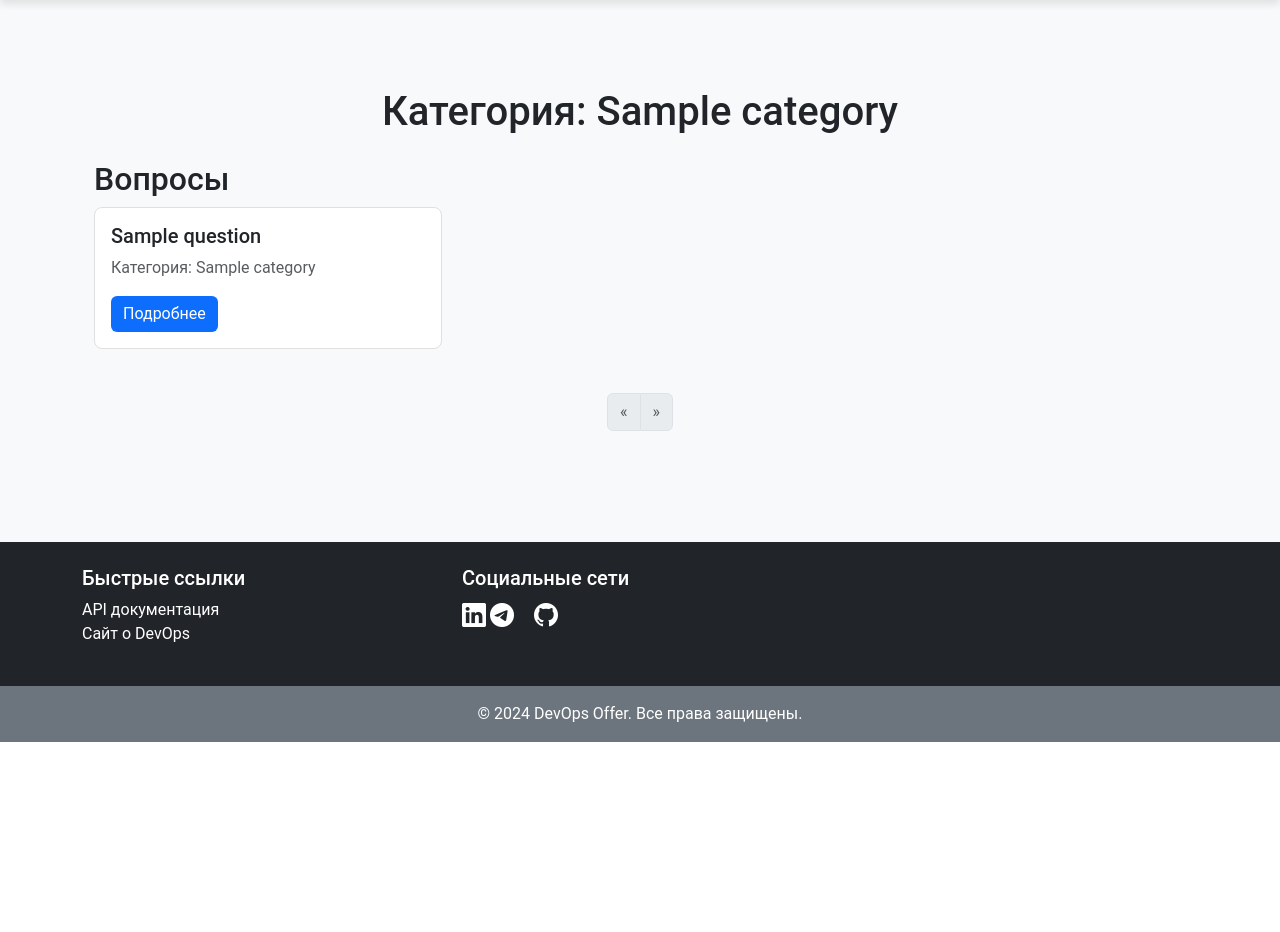
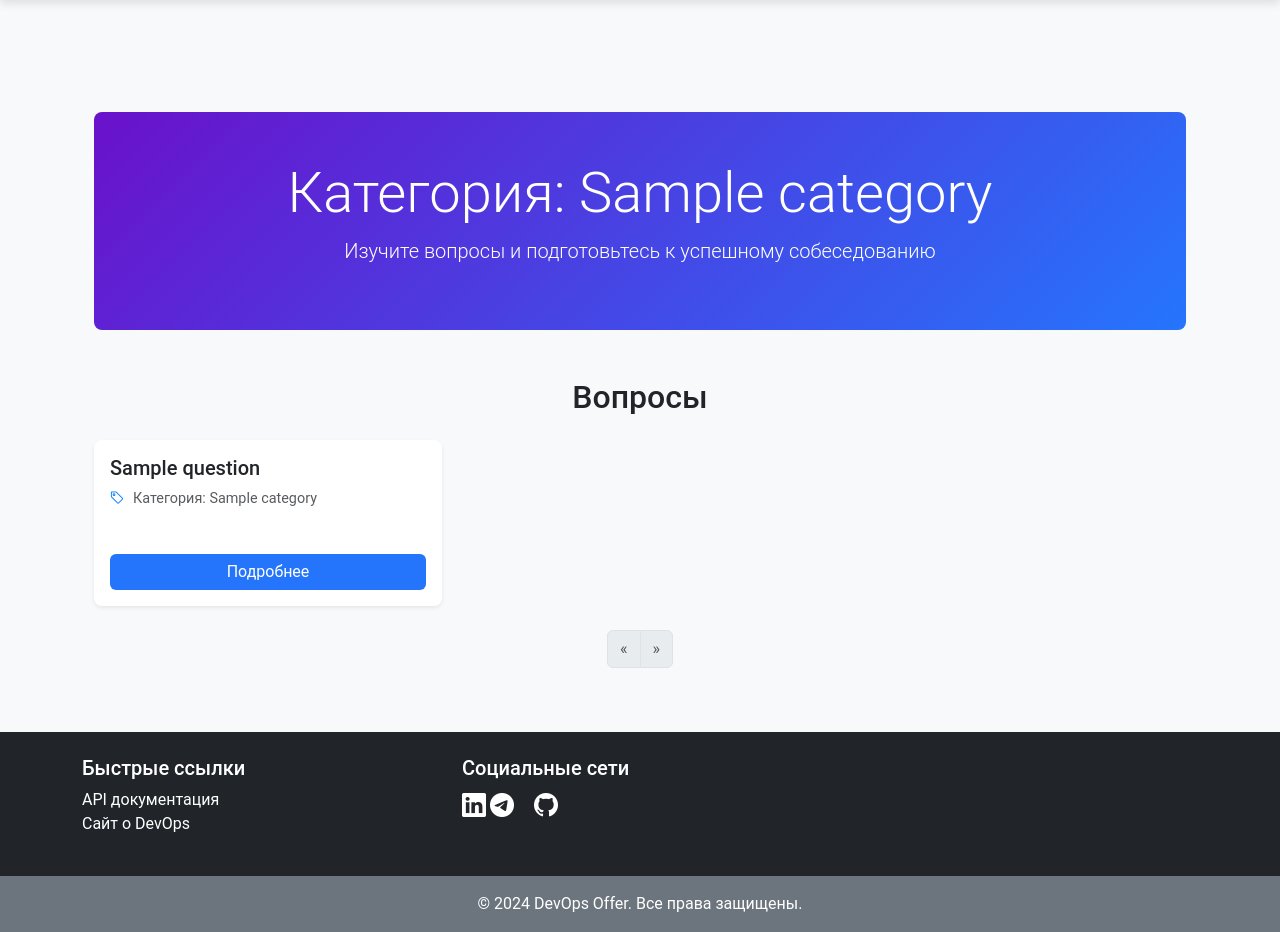
Before and after one commit to Onder7994/devops_offer, a Python web app: template templates/category_detail.html in a window 1280 px wide. Shown: the part 58-990 px from the top of the page. Before the commit the page ends 800 px from the top, so only its background shows below. Run offline with Jinja, Linux system fonts and the light colour scheme; the template is opened without the code that fills it: most values are stand-ins (such as "Sample title", 1, 10 or a date in 2020).

Commit message:
Some front fix

```diff
--- a/static/css/styles.css
+++ b/static/css/styles.css
@@ -1,6 +1,7 @@
 html, body {
     height: 100%;
 }
+
 body {
     font-family: 'Roboto', sans-serif;
     background-color: #f8f9fa;
@@ -27,7 +28,7 @@ body {
 
 .container {
     padding-top: 20px;
-    flex: 1
+    flex: 1;
 }
 
 footer {
@@ -37,14 +38,25 @@ footer {
 footer a {
    text-decoration: none; /* Убирает подчеркивание для ссылок */
 }
+
 footer a:hover {
    text-decoration: underline; /* Опционально: добавляет подчеркивание при наведении */
 }
+
 .card {
     border-radius: 8px;
     margin-bottom: 20px;
     border: 1px solid #e0e0e0;
     transition: transform 0.2s ease, box-shadow 0.2s ease;
+}
+
+.card:hover {
+    transform: scale(1.02);
+    box-shadow: 0 4px 8px rgba(0, 0, 0, 0.1);
+}
+
+.card-title {
+    font-size: 1.25rem;
 }
 
 .card h2 {
@@ -60,15 +72,6 @@ footer a:hover {
 .form-control:focus {
     box-shadow: none;
     border-color: #80bdff;
-}
-
-.card:hover {
-    transform: scale(1.02);
-    box-shadow: 0 4px 8px rgba(0, 0, 0, 0.1);
-}
-
-.card-title {
-    font-size: 1.25rem;
 }
 
 .btn-primary {
@@ -109,7 +112,6 @@ footer a:hover {
     margin-right: auto;
 }
 
-
 .list-group-item.active,
 .list-group-item.active:focus,
 .list-group-item.active:hover {
@@ -117,3 +119,51 @@ footer a:hover {
     color: white !important;
     border-color: #007bff !important;
 }
+
+/* Новый стиль для баннера категории */
+.category-banner {
+    border-radius: 8px;
+    background-size: cover;
+    background-position: center;
+    text-align: center;
+    color: white;
+}
+
+/* Дополнительные стили для карточек */
+.card {
+    transition: transform 0.3s, box-shadow 0.3s;
+}
+
+.card:hover {
+    transform: translateY(-10px);
+    box-shadow: 0 10px 20px rgba(0, 0, 0, 0.1);
+}
+
+/* Стили для кнопок */
+.btn-primary {
+    background-color: #2575fc;
+    border-color: #2575fc;
+    transition: background-color 0.3s, transform 0.3s;
+}
+
+.btn-primary:hover {
+    background-color: #6a11cb;
+    border-color: #6a11cb;
+    transform: translateY(-3px);
+}
+
+/* Стили для иконок и текста в карточках */
+.card-text {
+    font-size: 0.9rem;
+    color: #6c757d;
+}
+
+.bi-tag {
+    margin-right: 5px;
+    color: #007bff;
+}
+
+/* Плавное увеличение карточек при наведении */
+.card:hover {
+    transform: scale(1.02);
+}
--- a/templates/category_detail.html
+++ b/templates/category_detail.html
@@ -1,23 +1,37 @@
 {% extends "layouts/base.html" %}
 
 {% block content %}
-<div class="container">
-    <h1 class="text-center my-4">Категория: {{ category.name }}</h1>
+<div class="container mt-5">
+    <!-- Баннер категории -->
+    <div class="category-banner text-center mb-5 py-5" style="background: linear-gradient(135deg, #6a11cb 0%, #2575fc 100%); color: white;">
+        <h1 class="display-4">Категория: {{ category.name }}</h1>
+        <p class="lead">Изучите вопросы и подготовьтесь к успешному собеседованию</p>
+    </div>
 
-    <h2>Вопросы</h2>
+    <h2 class="text-center mb-4">Вопросы</h2>
+
     <div class="row">
         {% for question in questions %}
         <div class="col-md-6 col-lg-4 mb-4">
-            <div class="card">
-                <div class="card-body">
+            <div class="card h-100 shadow-sm border-0">
+                <div class="card-body d-flex flex-column">
+                    <!-- Название вопроса -->
                     <h5 class="card-title">{{ question.title }}</h5>
-                    <p class="card-text text-muted">Категория: {{ category.name }}</p>
-                    <a href="/questions/{{ question.slug }}" class="btn btn-primary">Подробнее</a>
+                    <p class="card-text text-muted mb-4">
+                        <i class="bi bi-tag"></i> Категория: {{ category.name }}
+                    </p>
+
+                    <!-- Кнопка с эффектом при наведении -->
+                    <a href="/questions/{{ question.slug }}" class="btn btn-primary mt-auto">
+                        Подробнее
+                    </a>
                 </div>
             </div>
         </div>
         {% endfor %}
     </div>
+
+    <!-- Пагинация -->
     {% include "layouts/pagination.html" %}
 </div>
 {% endblock %}
```
Also changed, not shown: templates/question_detail.html (+80 -8 lines).
